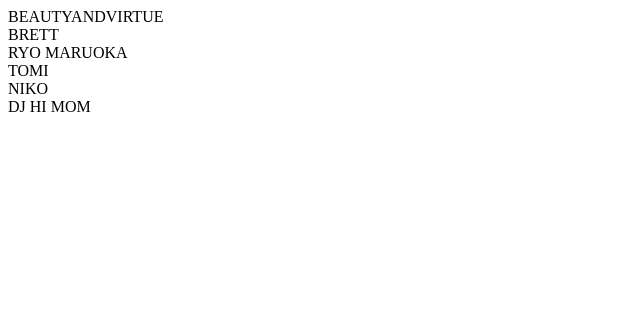
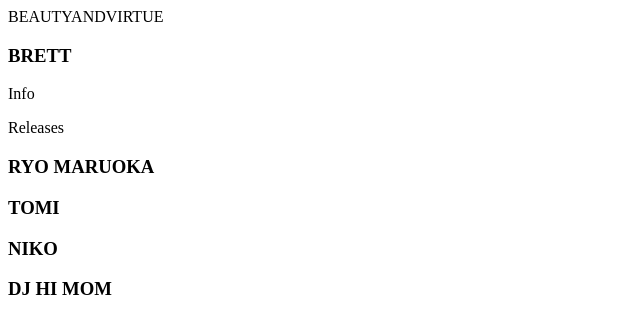
Before and after one commit to j5r5myk/beautyandvirtue, a plain HTML site: page index.html in a window 1280 px wide. Shown: the whole page, without its empty margins (0-640 px from the left). Drawn offline with nearby package versions, Linux system fonts and the light colour scheme.

Commit message:
Add ugly dropdown

```diff
--- a/index.html
+++ b/index.html
@@ -3,20 +3,44 @@
 		<meta charset="utf-8">
 		<title>BEAUTYANDVIRTUE</title>
 		<script src="https://ajax.aspnetcdn.com/ajax/jQuery/jquery-3.1.1.min.js"></script>
+		<script src="https://ajax.aspnetcdn.com/ajax/jquery.ui/1.12.1/jquery-ui.min.js"></script>
+		<script>
+		$( function() {
+			$( "#dropdown" ).accordion({
+				collapsible: true
+			});
+		} );
+		</script>
 	</head>
 	<body>
-		<div id="bav">BEAUTYANDVIRTUE</div>
-		<div id="brt">BRETT
+
+	<div id="bav">BEAUTYANDVIRTUE</div>
+	<div id="dropdown">
+		<h3>BRETT</h3>
+		<div>
+			<p>Info</p>
+			<p>Releases</p>
 		</div>
-		<div id="ryo">RYO MARUOKA
+		<h3>RYO MARUOKA</h3>
+			<div>
+				<p>Info</p>
+				<p>Releases</p>
+			</div>
+		<h3 id="tom">TOMI</h3>
+			<div>
+				<p>Info</p>
+				<p>Releases</p>
 		</div>
-		<div id="tom">TOMI
+		<h3 id="nik">NIKO</h3>
+			<div>
+				<p>Info</p>
+				<p>Releases</p>
 		</div>
-		<div id="nik">NIKO
+		<h3 id="dhm">DJ HI MOM</h3>
+			<div>
+				<p>Info</p>
+				<p>Releases</p>
 		</div>
-		<div id="dhm">DJ HI MOM
-		</div>
-
-
+	</div>
 	</body>
 </html>
```
